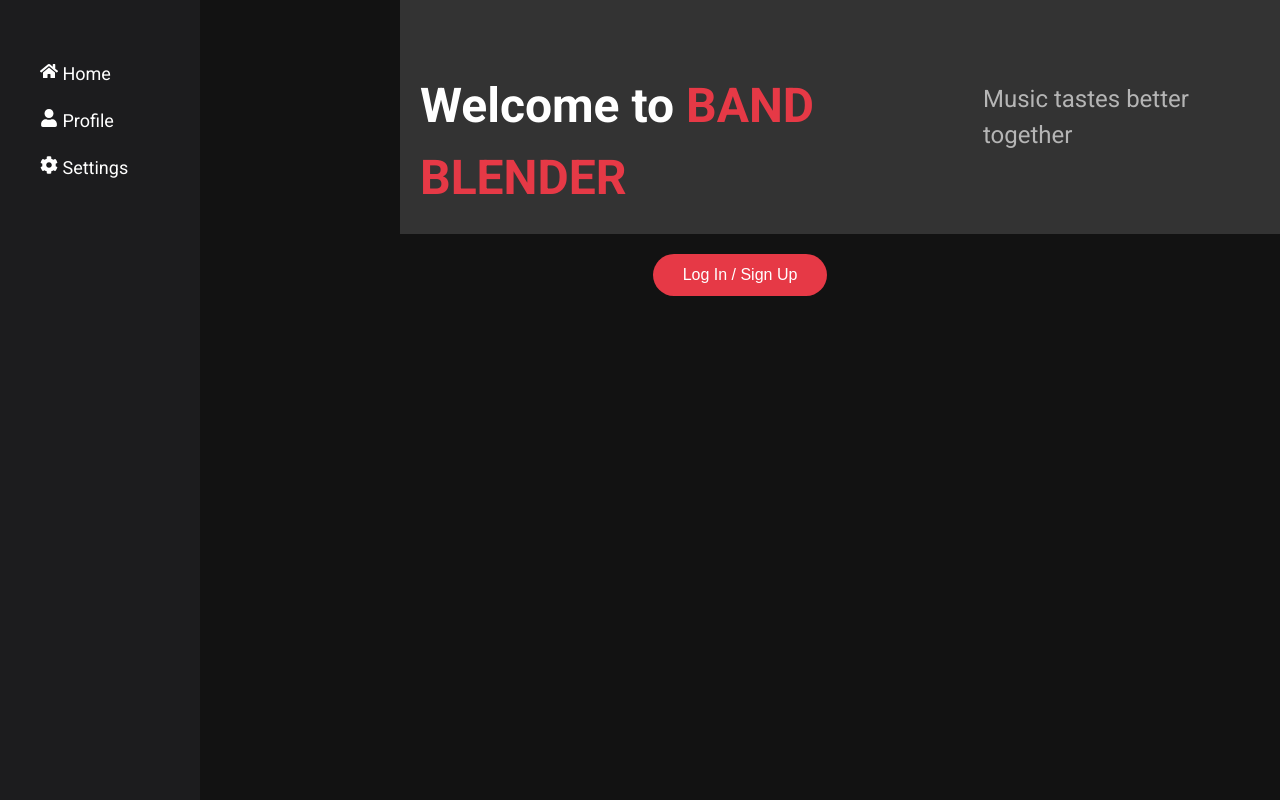
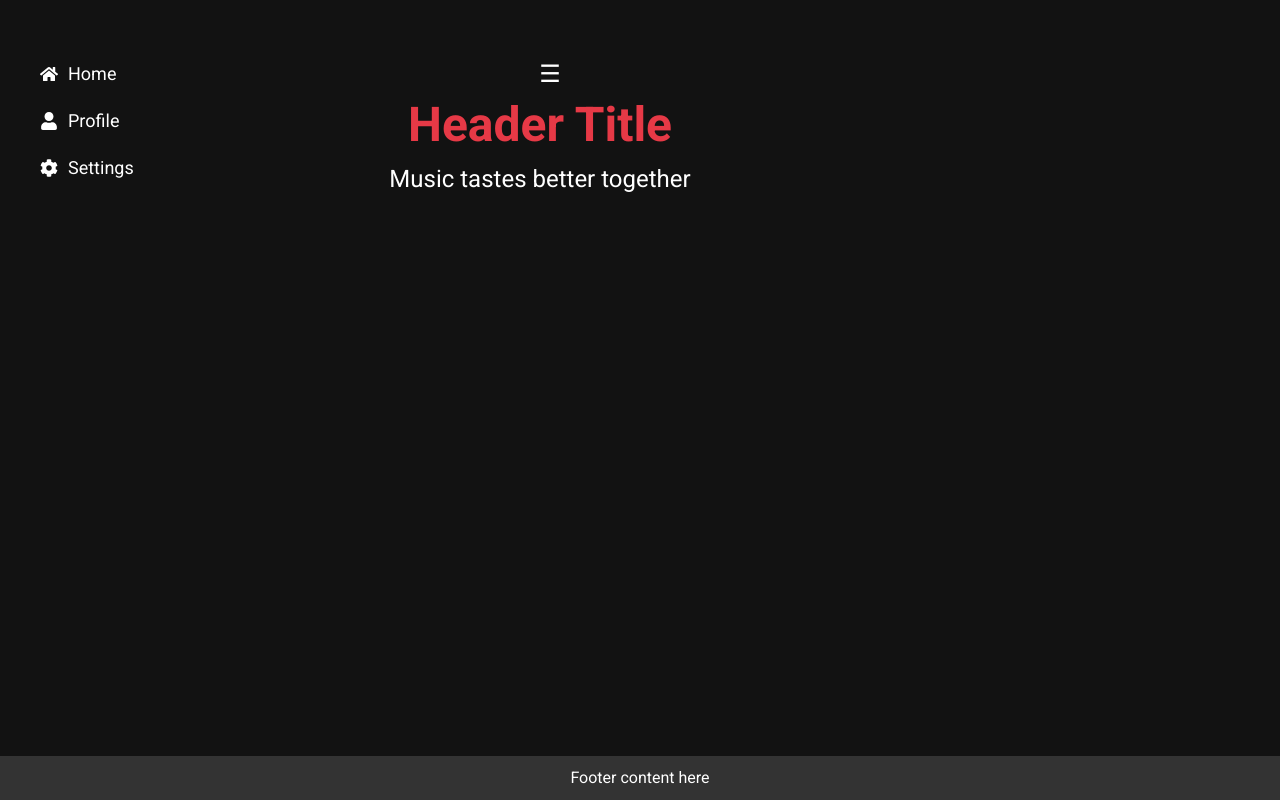
Before and after one commit to KubaG1974/BBfront, a React (Create React App) app in the folder bandblend/: page / in a window 1280 px wide. Built offline with nearby package versions, Linux system fonts and the light colour scheme.

Commit message:
Added modal and styling for sidebar

```diff
--- a/bandblend/src/App.css
+++ b/bandblend/src/App.css
@@ -4,9 +4,23 @@ body {
 
 .app {
   display: flex;
+  flex-direction: column;
+  height: 100vh;
 }
 
-.main-content {
-  flex-grow: 1;
-  margin-left: 200px;
+.content {
+  flex: 1;
+  display: flex;
+  flex-direction: column;
+  padding: 20px;
 }
+
+@media (max-width: 768px) {
+  .app {
+    flex-direction: column;
+  }
+
+  .sidebar {
+    display: none;
+  }
+}
--- a/bandblend/src/App.js
+++ b/bandblend/src/App.js
@@ -1,27 +1,29 @@
-import React from 'react';
+import React, { useState } from 'react';
 import { BrowserRouter as Router, Route, Routes } from 'react-router-dom';
 import Sidebar from './components/Sidebar/Sidebar';
 import Header from './components/Header/Header';
-import AuthButton from './components/AuthButton/AuthButton';
+import Footer from './components/Footer/Footer';
 import Home from './components/Home/Home';
 import Profile from './components/Profile/Profile';
 import Settings from './components/Settings/Settings';
 import './App.css';
 
-function App() {
+const App = () =>  {
+  const [ sidebarVisible ] = useState(true);
+
   return (
     <Router>
       <div className = "app">
-        <Sidebar />
-        <div className = "main-content">
+        {sidebarVisible && <Sidebar />}
+        <div className = "content">
           <Header />
-          <AuthButton />
           <Routes>
             <Route path = "/home" element = {<Home />} />
             <Route path = "/profile" element = {<Profile />} />
             <Route path = "/settings" element = {<Settings />} />
           </Routes>
         </div>
+        <Footer />
       </div>
     </Router>
   );
--- a/bandblend/src/components/AuthButton/AuthButton.js
+++ b/bandblend/src/components/AuthButton/AuthButton.js
@@ -3,7 +3,7 @@ import './AuthButton.css';
 
 function AuthButton() {
   return (
-    <button className="auth-button">Log In / Sign Up</button>
+    <button className = "auth-button">Log In / Sign Up</button>
   );
 }
 
--- /dev/null
+++ b/bandblend/src/components/Footer/Footer.css
@@ -0,0 +1,7 @@
+
+.footer {
+  background-color: #333;
+  color: #fff;
+  text-align: center;
+  padding: 10px 0;
+}
--- /dev/null
+++ b/bandblend/src/components/Footer/Footer.js
@@ -0,0 +1,12 @@
+import React from 'react';
+import './Footer.css';
+
+const Footer = () => {
+  return (
+    <footer className = "footer">
+      <p>Footer content here</p>
+    </footer>
+  );
+};
+
+export default Footer;
--- a/bandblend/src/components/Header/Header.css
+++ b/bandblend/src/components/Header/Header.css
@@ -1,32 +1,43 @@
 .header {
   width: calc(100% - 200px);
-  margin-left: 200px;
-  padding: 20px;
-  background-color: #333;
+  padding: 40px 20px;
   color: #fff;
-  display: flex;
-  justify-content: space-between;
-  align-items: center;
+  display: block;
+  text-align: center;
+}
+
+.header h1 {
+  font-size: 48px;
+  font-family: 'Roboto', sans-serif;
+  color: #E63946;
+  margin: 0 20px;
+}
+
+.header p {
+  font-size: 24px;
+  font-family: 'Roboto', sans-serif;
+  color: #ffffff;
+  margin: 0;
+}
+.hamburger-btn {
+  background: none;
+  border: none;
+  color: #fff;
+  font-size: 24px;
+  cursor: pointer;
+  margin-left: 20px;
+}
+
+.hamburger-btn:hover {
+  color: #ddd;
 }
 
 @media (max-width: 768px) {
   .header {
     width: 100%;
-    margin-left: 0;
+  }
+
+  .hamburger-btn {
+    display: block;
   }
 }
-
-.header h1 {
-  margin-top: 50px;
-  font-size: 48px;
-  font-weight: bold;
-}
-
-.header span {
-  color: #e63946;
-}
-
-.header p {
-  font-size: 24px;
-  color: #b5b5b5;
-}
--- a/bandblend/src/components/Header/Header.js
+++ b/bandblend/src/components/Header/Header.js
@@ -1,13 +1,16 @@
 import React from 'react';
 import './Header.css';
 
-function Header() {
+const Header = ({ onToggleModal }) => {
   return (
-    <header className="header">
-      <h1>Welcome to <span>BAND BLENDER</span></h1>
+    <header className = "header">
+      <button className = "hamburger-btn" onClick = {onToggleModal}>
+        ☰
+      </button>
+      <h1>Header Title</h1>
       <p>Music tastes better together</p>
     </header>
   );
-}
+};
 
 export default Header;
--- a/bandblend/src/components/Sidebar/Sidebar.css
+++ b/bandblend/src/components/Sidebar/Sidebar.css
@@ -7,14 +7,17 @@
   padding: 50px 0 0 25px;
   display: flex;
   flex-direction: column;
-  background-color: #1c1c1e;
-  transition: transform 0.3s ease-in-out;
-  z-index: 10;
+  transition: transform 0.3s ease;
+}
+
+.sidebar.closed {
+  transform: translateX(-100%);
 }
 
 .sidebar ul {
   list-style-type: none;
   padding: 0;
+  margin: 0;
   width: 100%;
 }
 
@@ -22,50 +25,25 @@
   margin: 0;
 }
 
+.sidebar-text {
+  padding-left: 10px;
+}
+
 .sidebar a {
   color: #ffffff;
   text-decoration: none;
   font-size: 18px;
-  display: block;
-  padding: 10px 0;
-  text-align: left;
-  padding-left: 15px;
-  transition: background-color 0.3s ease, color 0.3s ease;
+  display: flex;
+  align-items: center;
+  padding: 10px 0 10px 15px;
 }
 
 .sidebar a:hover {
-  background-color: #ff0000;
-  color: #ffffff;
-  border-radius: 5px;
-}
-
-.hamburger {
-  display: none;
-  position: fixed;
-  top: 15px;
-  right: 20px;
-  cursor: pointer;
-  z-index: 100;
-}
-
-.hamburger .line {
-  width: 30px;
-  height: 3px;
-  background-color: #fff;
-  margin: 6px 0;
-  transition: all 0.3s ease;
+  color: #ff0000;
 }
 
 @media (max-width: 768px) {
   .sidebar {
-    transform: translateX(-100%);
-  }
-
-  .sidebar.open {
-    transform: translateX(0);
-  }
-
-  .hamburger {
-    display: block;
+    display: none;
   }
 }
--- a/bandblend/src/components/Sidebar/Sidebar.js
+++ b/bandblend/src/components/Sidebar/Sidebar.js
@@ -1,21 +1,12 @@
-import React, { useState } from 'react';
+import React from 'react';
 import { Link } from 'react-router-dom';
-import { FaHome, FaUser, FaCog, FaBars } from 'react-icons/fa';
+import { FaHome, FaUser, FaCog } from 'react-icons/fa';
 import './Sidebar.css';
 
 const Sidebar = () => {
-  const [isOpen, setIsOpen] = useState(false);
-
-  const toggleMenu = () => {
-    setIsOpen(!isOpen);
-  };
-
   return (
     <div className = "sidebar">
-      <div className = "hamburger" onClick = {toggleMenu}>
-        <FaBars />
-      </div>
-      <ul className = {isOpen ? 'menu open' : 'menu'}>
+      <ul>
         <li>
           <Link to = "/home">
             <FaHome /> <span className = "sidebar-text">Home</span>
```
Also changed, not shown: bandblend/src/components/ModalMenu/ModalMenu.css (added, +53 -0 lines), bandblend/src/components/ModalMenu/ModalMenu.js (added, +33 -0 lines).
